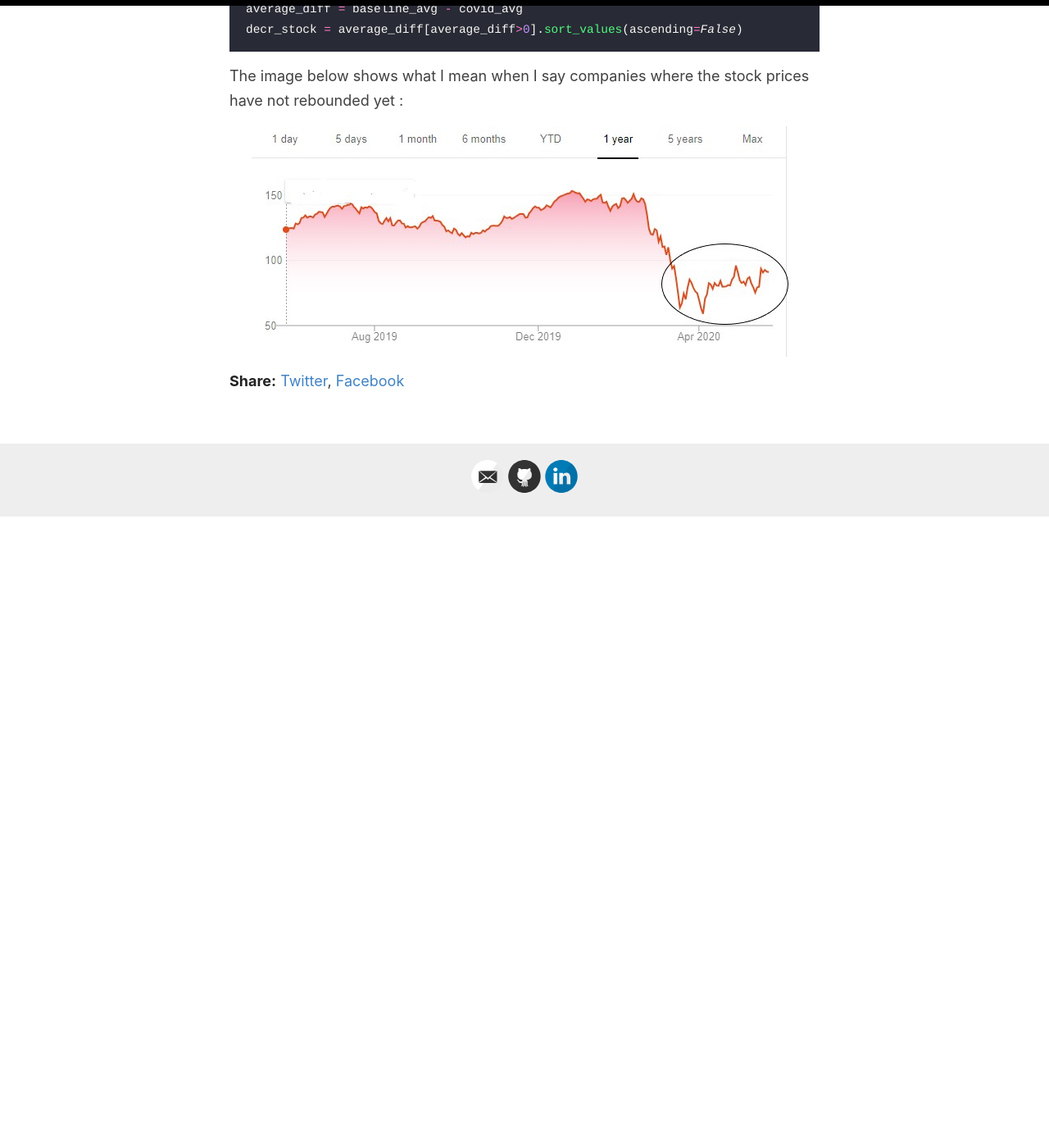
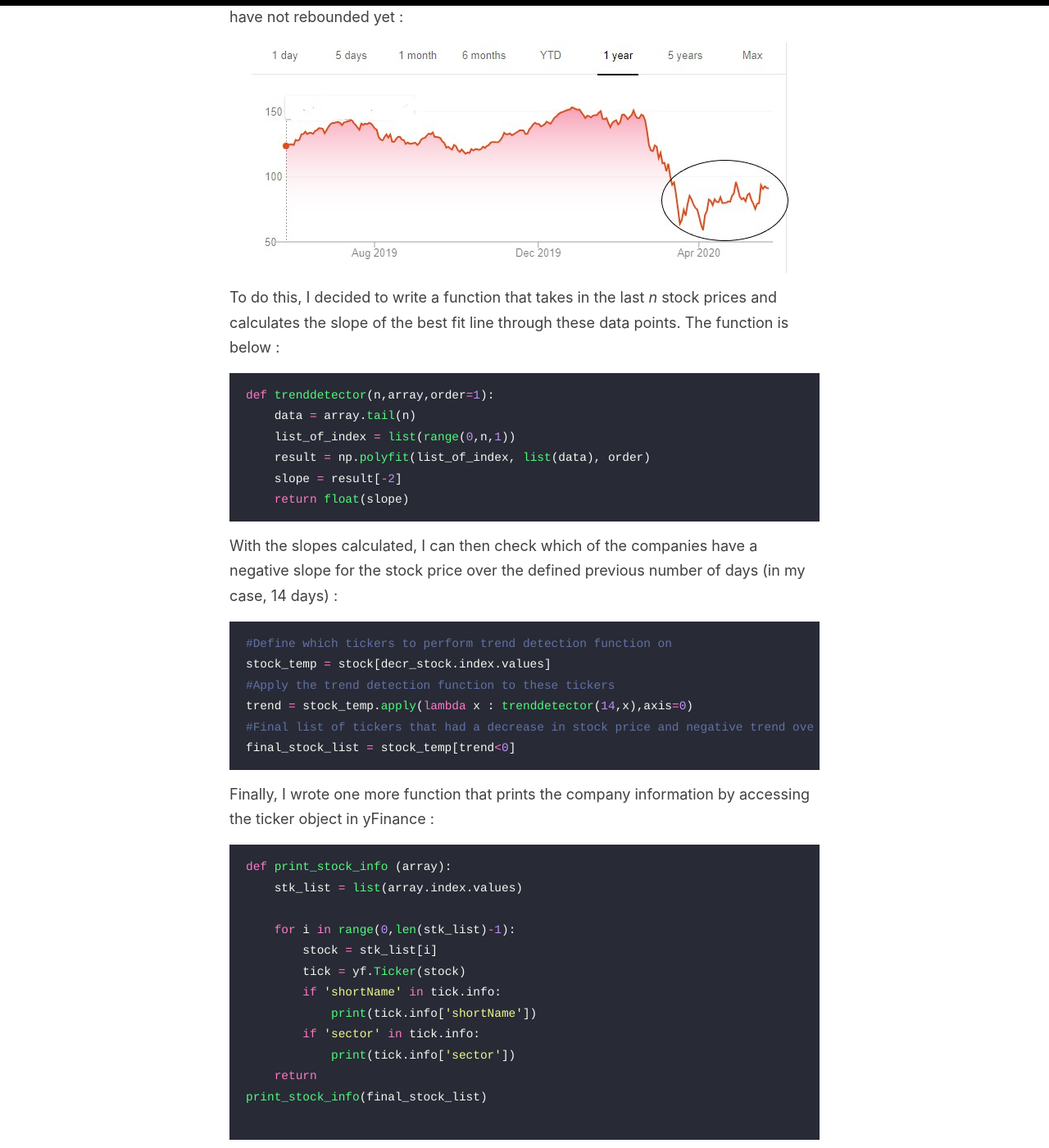
Before and after one commit to Murrkeys/Murrkeys.github.io, a Jekyll site: the page built from _posts/2020-5-26-covid-stock-analysis.md, in a window 1280 px wide and 1400 px high, scrolled down 1805 px. Shown: the whole window at 82% size. Built offline with Jekyll 4.4.1, drawn with Linux system fonts in a browser that asks for light colours; our own code applies the rules of GitHub Pages for plain Markdown files; before the commit the page ends 2435 px from its top, so only the background shows below that; some of the changed text lies outside the part shown.

Commit message:
Update 2020-5-26-covid-stock-analysis.md

````diff
--- a/_posts/2020-5-26-covid-stock-analysis.md
+++ b/_posts/2020-5-26-covid-stock-analysis.md
@@ -1,11 +1,10 @@
 ---
 layout: post
-title: COVID Stock Analyis
+title: COVID-19 Impact on the Stock Market : A Silver Lining
 categories: [Python,Code]
 ---
 
-As everyone knows, COVID-19 has thrown a wrench in our everyday lives and the economic market. However, with downside of the stock market,
-there is an opporunity for investors to buy stocks at a discounted price.  In this blog post, I will take a look at some quick analysis I conducted in Python to identify possible invesment opportunities.
+As everyone knows, COVID-19 has thrown a wrench in our everyday lives and the economic market. However, with downside of the stock market, there is an opporunity for investors to buy stocks at a discounted price.  In this blog post, I will take a look at some quick analysis I conducted in Python to identify possible invesment opportunities.
 
 ## Using Stock Data
 
@@ -52,3 +51,44 @@ decr_stock = average_diff[average_diff>0].sort_values(ascending=False)
 The image below shows what I mean when I say companies where the stock prices have not rebounded yet :
 
 <img src="/images/stock example.jpg" alt="Stock Example"/>
+
+To do this, I decided to write a function that takes in the last *n* stock prices and calculates the slope of the best fit line through these data points.  The function is below :
+```python
+def trenddetector(n,array,order=1):
+    data = array.tail(n)
+    list_of_index = list(range(0,n,1))
+    result = np.polyfit(list_of_index, list(data), order)
+    slope = result[-2]
+    return float(slope)
+```
+With the slopes calculated, I can then check which of the companies have a negative slope for the stock price over the defined previous number of days (in my case, 14 days) :
+```python
+#Define which tickers to perform trend detection function on
+stock_temp = stock[decr_stock.index.values]
+#Apply the trend detection function to these tickers
+trend = stock_temp.apply(lambda x : trenddetector(14,x),axis=0)
+#Final list of tickers that had a decrease in stock price and negative trend over the last n days
+final_stock_list = stock_temp[trend<0]
+```
+Finally, I wrote one more function that prints the company information by accessing the ticker object in yFinance :
+
+```python
+def print_stock_info (array):
+    stk_list = list(array.index.values)
+
+    for i in range(0,len(stk_list)-1):
+        stock = stk_list[i]
+        tick = yf.Ticker(stock)
+        if 'shortName' in tick.info:
+            print(tick.info['shortName'])
+        if 'sector' in tick.info:
+            print(tick.info['sector'])
+    return
+print_stock_info(final_stock_list)
+
+```
+At this point, I have a list of companies that meet my criteria.  Please understand that I performed my due diligence after this point to make my decisison of which stocks to buy.
+
+## Conclusion
+
+The yFinance Python package makes it incredibly easy to download and analyze historical stock market data.  While my process my fairly straightforward, Pandas made it easy to quickly calculate the values I needed to compare.  This is my first foray into stock market analysis, but I will definitely be returning with some more content at some point in the future.  Please take a look at my Github for all the scripts related to this project.
````
